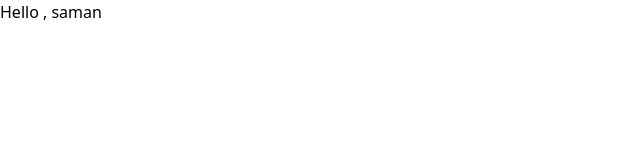
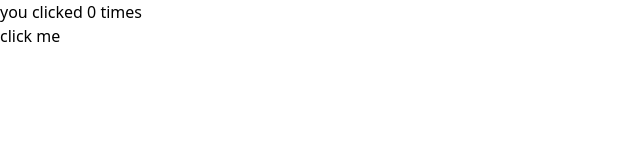
Before and after one commit to Ishan-Sandaruwan/react-js-zero-to-hero, a React (Create React App) app: page / in a window 1280 px wide. Shown: the top 160 px of the page, without its empty margins (0-640 px from the left). Built offline with nearby package versions, Linux system fonts and the light colour scheme.

Commit message:
Exercise 2: Create a counter component using the useState hook.

```diff
--- a/src/App.js
+++ b/src/App.js
@@ -1,7 +1,9 @@
 import Ex1_Func from "./components/day1-2/Ex1_Func"
+import Ex2_Func from "./components/day1-2/Ex2_Func"
 
 export default function App() {
   return (
-    <Ex1_Func name="saman" />
+    // <Ex1_Func name="saman" />
+    <Ex2_Func/>
   )
 }
--- /dev/null
+++ b/src/components/day1-2/Ex2_Func.jsx
@@ -0,0 +1,14 @@
+import React, { useState } from "react";
+
+export default function Ex2_Func() {
+  const [count, setCount] = useState(0);
+  const handleClick = () => {
+    setCount(prevCount => prevCount + 1);
+  };
+  return (
+    <div>
+      <p>you clicked {count} times</p>
+      <button onClick={handleClick}>click me</button>
+    </div>
+  );
+}
```
